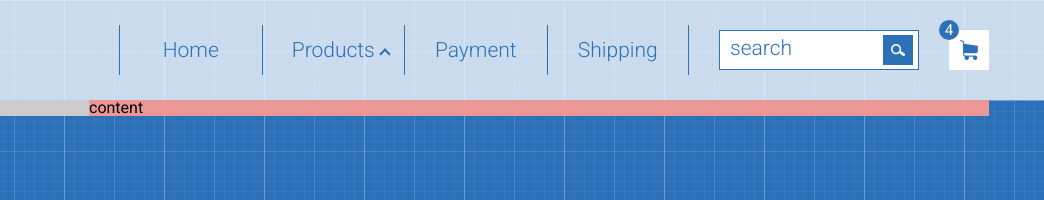
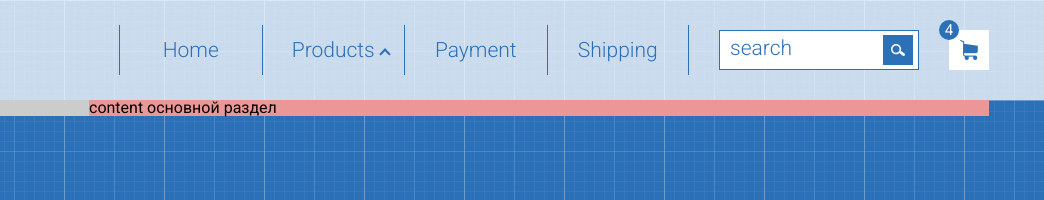
Before and after one commit to yaborodinov/git_expiriance.github.io, a website: page index.html in a window 1280 px wide. Shown: the top 200 px of the page, 236-1280 px from the left. Drawn offline with Linux system fonts and the light colour scheme.

Commit message:
add text in main

```diff
--- a/index.html
+++ b/index.html
@@ -75,7 +75,7 @@
         <div class="conteiner">
           <div class="row_main">
             <div class="col-md-270">sidebar</div>
-            <div class="col-md-900">content</div>
+            <div class="col-md-900">content основной раздел</div>
           </div>
         </div>
     </main>
```
